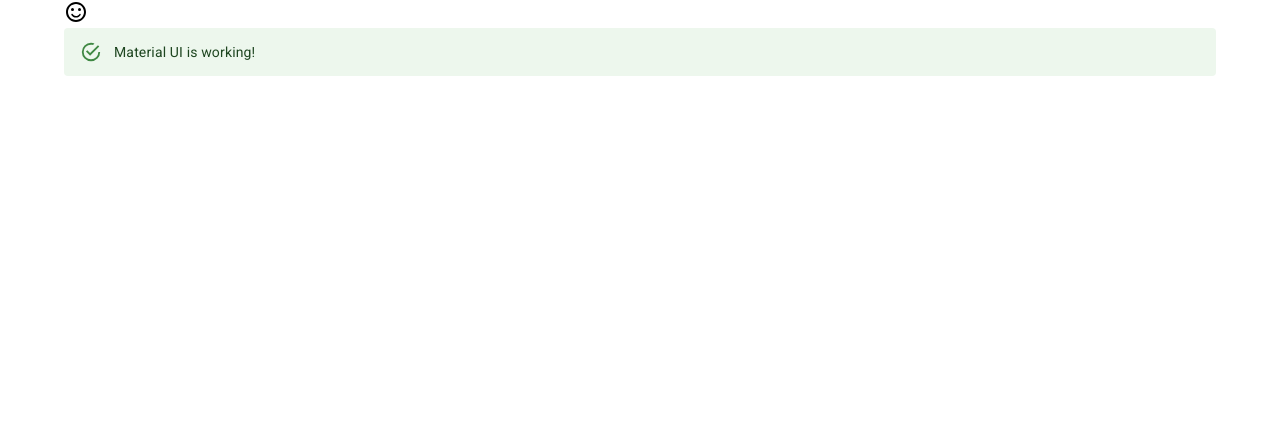
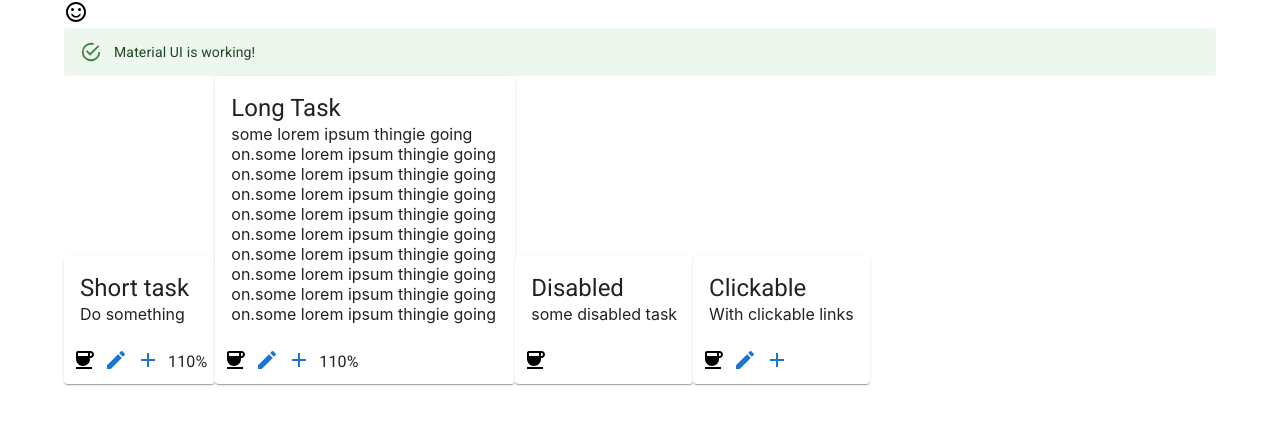
Before and after one commit to briceaceugeniu/divide-et-impera, a React (Create React App) app in the folder web/: page / in a window 1280 px wide. Shown: the top 424 px of the page. Built offline with nearby package versions, Linux system fonts and the light colour scheme.

Commit message:
Created a TaskCard component.

```diff
--- a/web/src/App.tsx
+++ b/web/src/App.tsx
@@ -3,11 +3,26 @@ import "./App.css";
 import SentimentSatisfiedRoundedIcon from "@mui/icons-material/SentimentSatisfiedRounded";
 import { Alert, Container } from "@mui/material";
 
+import TaskCard from './components/TaskCard'
+
 function App() {
+  let longtext = "";
+
+  for (let i = 0; i < 100; i++) {
+    longtext += "some lorem ipsum thingie going on.";
+  }
+
   return (
     <Container>
       <SentimentSatisfiedRoundedIcon />
       <Alert severity="success">Material UI is working!</Alert>
+      <TaskCard title="Short task" content="Do something" percentage="110%"/>
+      <TaskCard title="Long Task" content={longtext} percentage="110%"/>
+      <TaskCard title="Disabled" content="some disabled task" disabled={true}/>
+      <TaskCard title="Clickable" content="With clickable links"
+                onAddClick={() => { alert('add') }}
+                onEditClick={() => { alert('edit') }}
+                />
     </Container>
   );
 }
--- /dev/null
+++ b/web/src/components/ScrollableContent.tsx
@@ -0,0 +1,11 @@
+interface ScrollableContentConfig {
+    children?: string;
+}
+
+export default function ScrollableContent(config: ScrollableContentConfig) {
+  return (
+    <div style={{overflow: "auto", maxHeight: "200px"}}>
+      {config.children}
+    </div>
+  )
+}
--- /dev/null
+++ b/web/src/components/TaskCard.tsx
@@ -0,0 +1,62 @@
+import Card from '@mui/material/Card';
+import CardActions from '@mui/material/CardActions';
+import CardContent from '@mui/material/CardContent';
+import Typography from '@mui/material/Typography';
+import Grid from '@mui/material/Grid';
+
+import { Add, Coffee, Edit } from '@mui/icons-material';
+
+import ScrollableContent from './ScrollableContent'
+import { MouseEventHandler } from 'react';
+import { Link } from '@mui/material';
+
+interface TaskCardConfig {
+    title: string
+    content: string
+    percentage?: string
+    disabled?: boolean  // FIXME: disable also the colors?
+
+    onAddClick?: MouseEventHandler
+    onEditClick?: MouseEventHandler
+}
+
+export default function TaskCard(config: TaskCardConfig) {
+  const actions = createActions(config);
+
+  return (
+    <Card sx={{maxWidth: 300, display: "inline-block"}}>
+      <CardContent>
+        <Typography variant="h5" component="div">
+        {config.title}
+        </Typography>
+        <ScrollableContent>
+          {config.content}
+        </ScrollableContent>
+      </CardContent>
+      <CardActions>
+        {actions}
+      </CardActions>
+    </Card>
+  )
+}
+
+function createActions(config: TaskCardConfig) {
+  const actions = [];
+
+  actions.push((<Link color='#000'><Coffee /></Link>));
+
+  if (!config.disabled) {
+    actions.push((
+      <Link href='#' onClick={config.onEditClick}><Edit /></Link>
+    ));
+    actions.push((
+      <Link href='#' onClick={config.onAddClick}><Add /></Link>
+    ));
+  }
+
+  actions.push((
+    <Typography component="div">{config.percentage ? config.percentage : ""}</Typography>
+  ));
+
+  return actions;
+}
```
